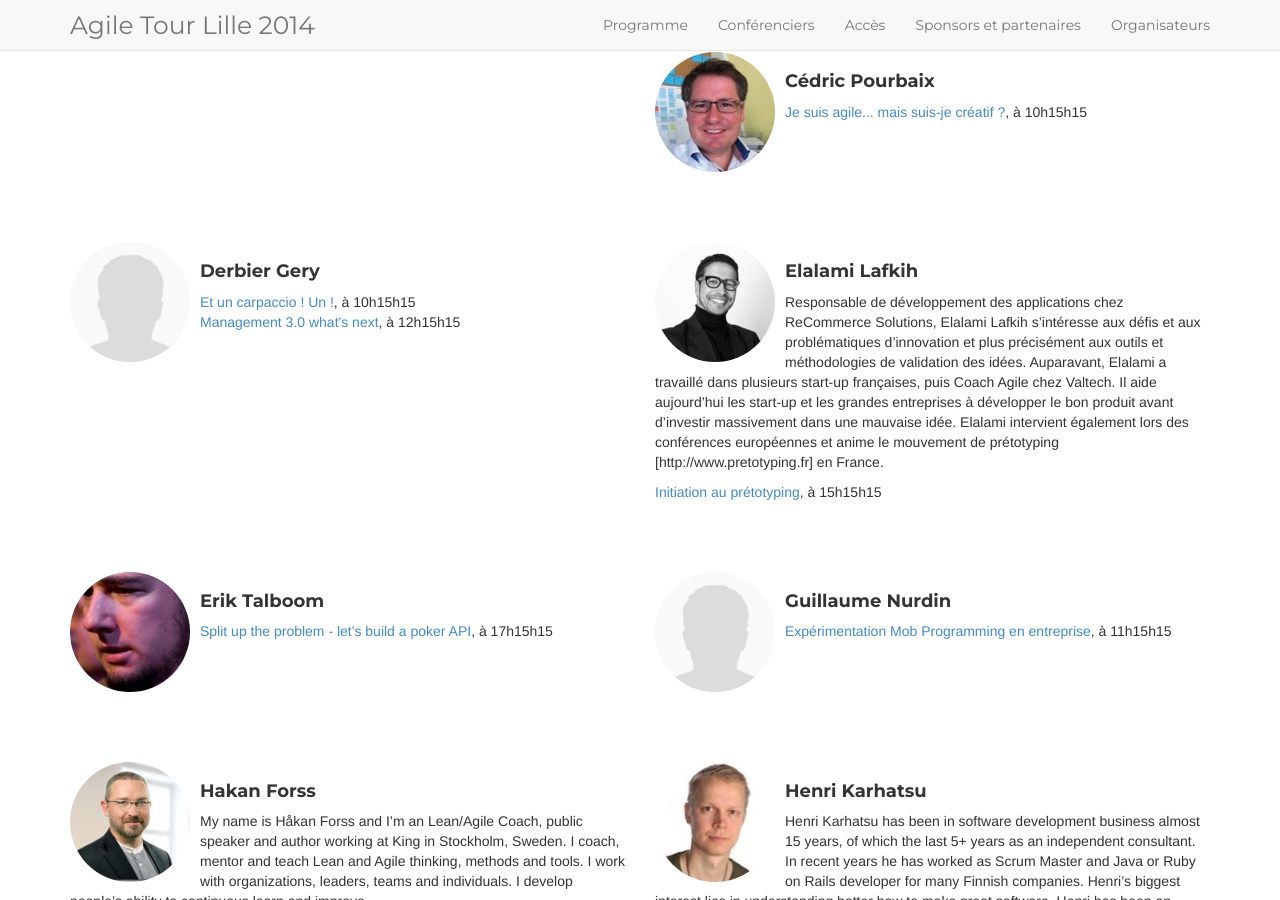
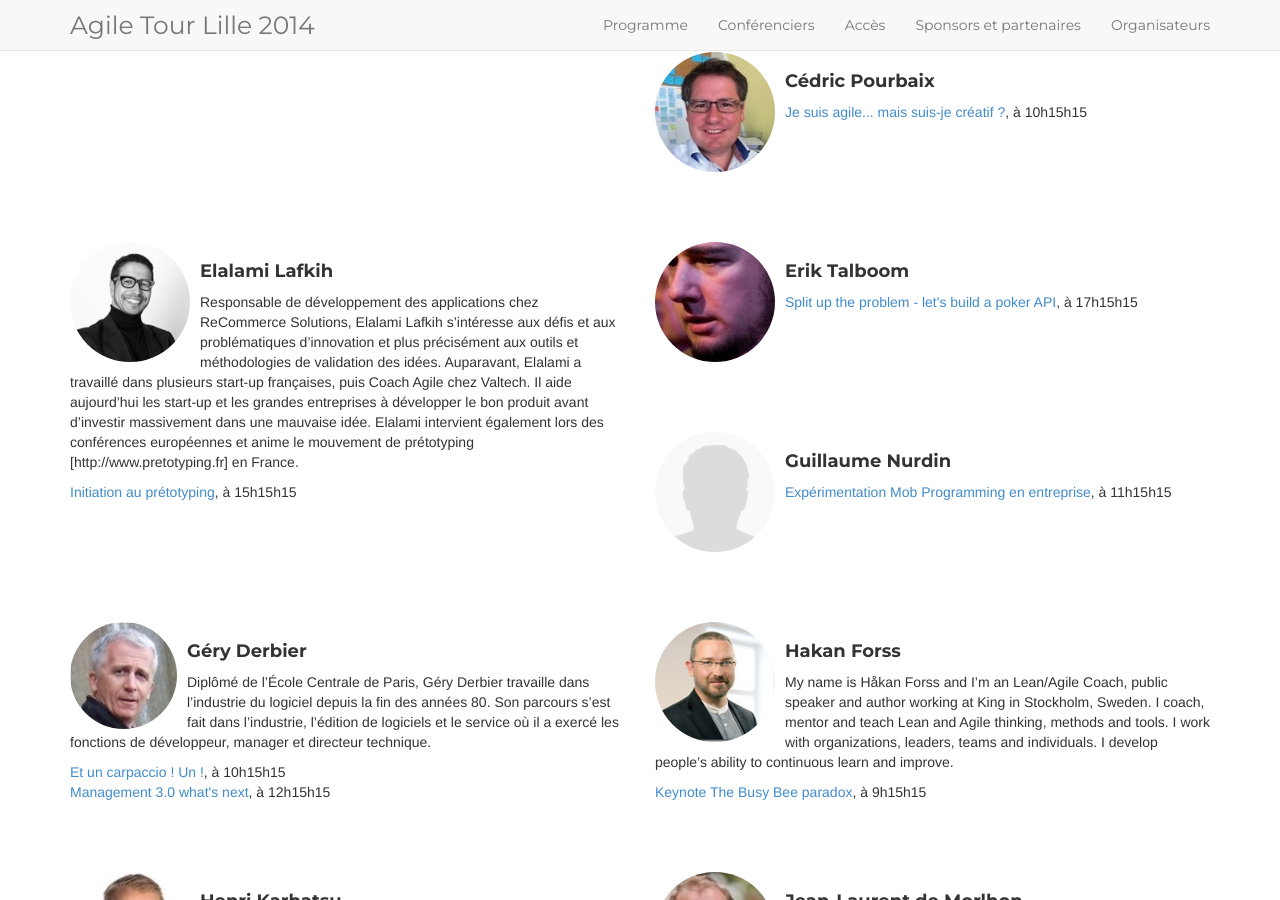
Before and after one commit to jak78/agile-tour-lille-2017, a Jekyll site: the page built from 01-speakers.html, in a window 1280 px wide and 900 px high, scrolled down 988 px. Built offline with Jekyll 4.4.1, drawn with Linux system fonts in a browser that asks for light colours; nearby versions of some CDN libraries.

Commit message:
Added: Gery Derbier info

```diff
--- a/_data/schedule.yml
+++ b/_data/schedule.yml
@@ -30,7 +30,7 @@
         speaker: Kevin Maccioni
         description: L'agilité a le vent en poupe aux seins des sociétés de services, et nombreuses sont celles qui ont tentées une transformation pour approcher un modèle culturel et organisationnel correspondant plus à leur attentes. Mais trop nombreux sont encore les chefs de projets laissés sur le côté et qui ne trouvent plus leur place face à des équipes pluridisciplinaires, autonomes et responsabilisées. Est-ce que le middle management est amené à disparaître? Ou doit-il changer son périmètre et son type d'action ? Du manager décisionnaire au servant leader, le processus de prise de conscience face au changement semble inévitable pour la survie du middle management !
       - subject: Et un carpaccio ! Un !
-        speaker: Derbier Gery
+        speaker: Géry Derbier
         description: Exercice de 120 minutes dont le but est de montrer (1) aux "clients" comment découper les besoins métier aussi finement que nécessaire pour tenir dans n'importe quelle taille d'itération ou de sprint, (2) aux développeurs comment les meilleurs développeurs travaillent aujourd’hui en décomposant leur effort en de très nombreux épisodes courts produisant du code entièrement fonctionnel, testé, visible par l'utilisateur final.
         extra: <i class="fa fa-warning"></i> Venir avec de quoi développer
         duration: 2
@@ -97,7 +97,7 @@
                </ul>
                Quelles difficultés avons-nous rencontrées, quels bénéfices en avons-nous tirés, quels retours des POs, des développeurs, de nos clients internes … et des testeurs.
       - subject: Management 3.0 what's next
-        speaker: Laurent Sarrazin, Derbier Gery
+        speaker: Laurent Sarrazin, Géry Derbier
         description:
           Jurgen Appelo, avec son modèle MANAGEMENT 3.0, nous a apporté de solides bases en matière de management agile. Pendant ce temps, le monde continue à bouger et révèle des formes de leadership qui nous ouvrent des voies pour aller encore plus loin &colon; l'exemple de Chronoflex (Aleandre GERARD), le management libérateur (Isaac GETZ), le Host Leadership (Mark Mc KERGOW), voire les bonnes astuces d'un commandant de sous-marin de la Navy &colon; David MARQUET.
           </p><p>Dans cet atelier, nous vous proposons de découvrir et surtout savourer quelques uns de ces ingrédients du leadership du 21ème siècle … véritables exhausteurs pour le management agile de vos activités. Vous verrez par vous-même s'ils sont à consommer avec modération ou pas...
--- a/_data/speakers.yml
+++ b/_data/speakers.yml
@@ -52,9 +52,9 @@
 - name: Bastien Gallay
   bio: " "
   photo: bastien_gallay.jpg
-- name: Derbier Gery
-  bio: " "
-  photo: male200.png
+- name: Géry Derbier
+  bio: Diplômé de l'École Centrale de Paris, Géry Derbier travaille dans l'industrie du logiciel depuis la fin des années 80. Son parcours s'est fait dans l'industrie, l'édition de logiciels et le service où il a exercé les fonctions de développeur, manager et directeur technique.
+  photo: gery_derbier.jpg
 - name: Jean-Laurent de Morlhon
   bio: I love the act of writing software transforming a vague idea from the mind of someone, into an efficient software which really helps.
         Writing software is often associated with bloat, bugs, late, unmaintainable code and crappy interface. I like challenging this idea, and thrive to convince people that there is another way of writing software. For that matter I explore the software craftsmanship movement and built from the ground up the Xebia Studio where we write elegant software for client who care for quickness and quality.
```
Also changed, not shown: img/speakers/gery_derbier.jpg (added).
